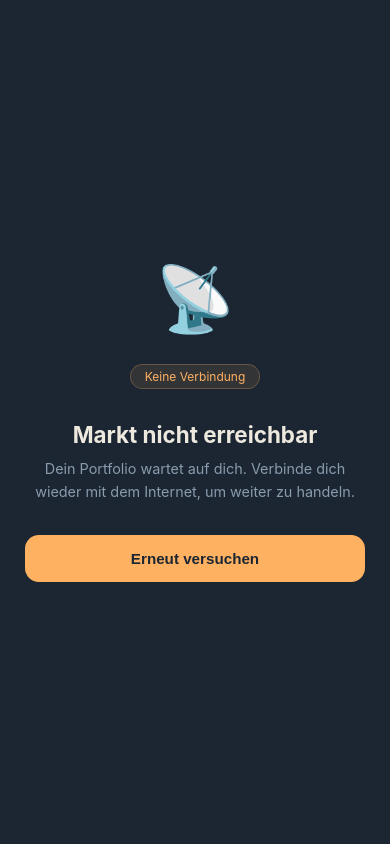
After one commit to NoahHubHub/content-market, a FastAPI app: template templates/offline.html in a window 390 px wide. The commit adds this page. Run offline with FastAPI, Linux system fonts and the light colour scheme; the template is opened without the code that fills it, so the values that code supplies are empty.

Commit message:
Add PWA support for Android installation
- manifest.json with app metadata, theme colors, and SVG icons
- Service worker (sw.js) with cache-first for static assets, network-first for pages
- Offline fallback page matching the app's dark theme
- PWA meta tags in base.html (theme-color, apple-mobile-web-app-capable, viewport-fit=cover)
- /sw.js and /offline routes in main.py

Railway deployment is unaffected. On Android: Chrome will prompt to install
the app. For Play Store: use Bubblewrap to wrap the deployed URL as a TWA.

Co-Authored-By: Claude Sonnet 4.6 <noreply@anthropic.com>

```diff
--- a/main.py
+++ b/main.py
@@ -7,7 +7,7 @@ from typing import Optional
 from apscheduler.schedulers.background import BackgroundScheduler
 from dotenv import load_dotenv
 from fastapi import FastAPI, Depends, Form, HTTPException, Request
-from fastapi.responses import HTMLResponse, PlainTextResponse, RedirectResponse
+from fastapi.responses import FileResponse, HTMLResponse, PlainTextResponse, RedirectResponse
 from fastapi.staticfiles import StaticFiles
 from fastapi.templating import Jinja2Templates
 import bcrypt
@@ -462,6 +462,18 @@ def get_current_tasks(db_user: models.User, db: Session) -> list:
     ensure_tasks(db_user, db)
     return [t for t in db_user.tasks
             if t.level_assigned == (db_user.level or 1)]
+
+
+# ── PWA routes ────────────────────────────────────────────────────────────────
+
+@app.get("/sw.js")
+async def service_worker():
+    return FileResponse("static/sw.js", media_type="application/javascript",
+                        headers={"Service-Worker-Allowed": "/"})
+
+@app.get("/offline", response_class=HTMLResponse)
+async def offline(request: Request):
+    return templates.TemplateResponse("offline.html", {"request": request})
 
 
 # ── auth routes ───────────────────────────────────────────────────────────────
--- /dev/null
+++ b/templates/offline.html
@@ -0,0 +1,61 @@
+<!DOCTYPE html>
+<html lang="de">
+<head>
+  <meta charset="UTF-8" />
+  <meta name="viewport" content="width=device-width, initial-scale=1.0" />
+  <title>Kein Netz – Content Market</title>
+  <meta name="theme-color" content="#FFB162" />
+  <style>
+    :root {
+      --bg: #1B2632; --surface: #243040; --text: #EEE9DF;
+      --muted: #8A9BAD; --accent: #FFB162;
+    }
+    * { box-sizing: border-box; margin: 0; padding: 0; }
+    body {
+      background: var(--bg); color: var(--text);
+      font-family: -apple-system, BlinkMacSystemFont, "Segoe UI", sans-serif;
+      min-height: 100vh; display: flex; align-items: center; justify-content: center;
+      padding: 24px;
+    }
+    .wrap {
+      max-width: 340px; width: 100%; text-align: center;
+    }
+    .icon {
+      font-size: 4rem; margin-bottom: 24px;
+      animation: float 3s ease-in-out infinite;
+    }
+    @keyframes float {
+      0%, 100% { transform: translateY(0); }
+      50% { transform: translateY(-10px); }
+    }
+    h1 {
+      font-size: 1.4rem; font-weight: 700; margin-bottom: 10px; color: var(--text);
+    }
+    p {
+      font-size: .9rem; color: var(--muted); line-height: 1.55; margin-bottom: 32px;
+    }
+    .pill {
+      display: inline-block; background: rgba(255,177,98,.1);
+      border: 1px solid rgba(255,177,98,.25); border-radius: 20px;
+      padding: 4px 14px; font-size: .75rem; color: var(--accent);
+      margin-bottom: 32px;
+    }
+    button {
+      background: var(--accent); color: var(--bg); border: none;
+      border-radius: 14px; padding: 15px 32px;
+      font-size: .95rem; font-weight: 700; cursor: pointer; width: 100%;
+      transition: opacity .15s, transform .1s;
+    }
+    button:active { transform: scale(.96); }
+  </style>
+</head>
+<body>
+  <div class="wrap">
+    <div class="icon">📡</div>
+    <div class="pill">Keine Verbindung</div>
+    <h1>Markt nicht erreichbar</h1>
+    <p>Dein Portfolio wartet auf dich. Verbinde dich wieder mit dem Internet, um weiter zu handeln.</p>
+    <button onclick="location.reload()">Erneut versuchen</button>
+  </div>
+</body>
+</html>
```
Also changed, not shown: static/sw.js (added, +65 -0 lines), templates/base.html (+16 -1 lines), static/icon-192.svg (added), static/icon-512.svg (added), static/icon-maskable.svg (added), static/manifest.json (added).
